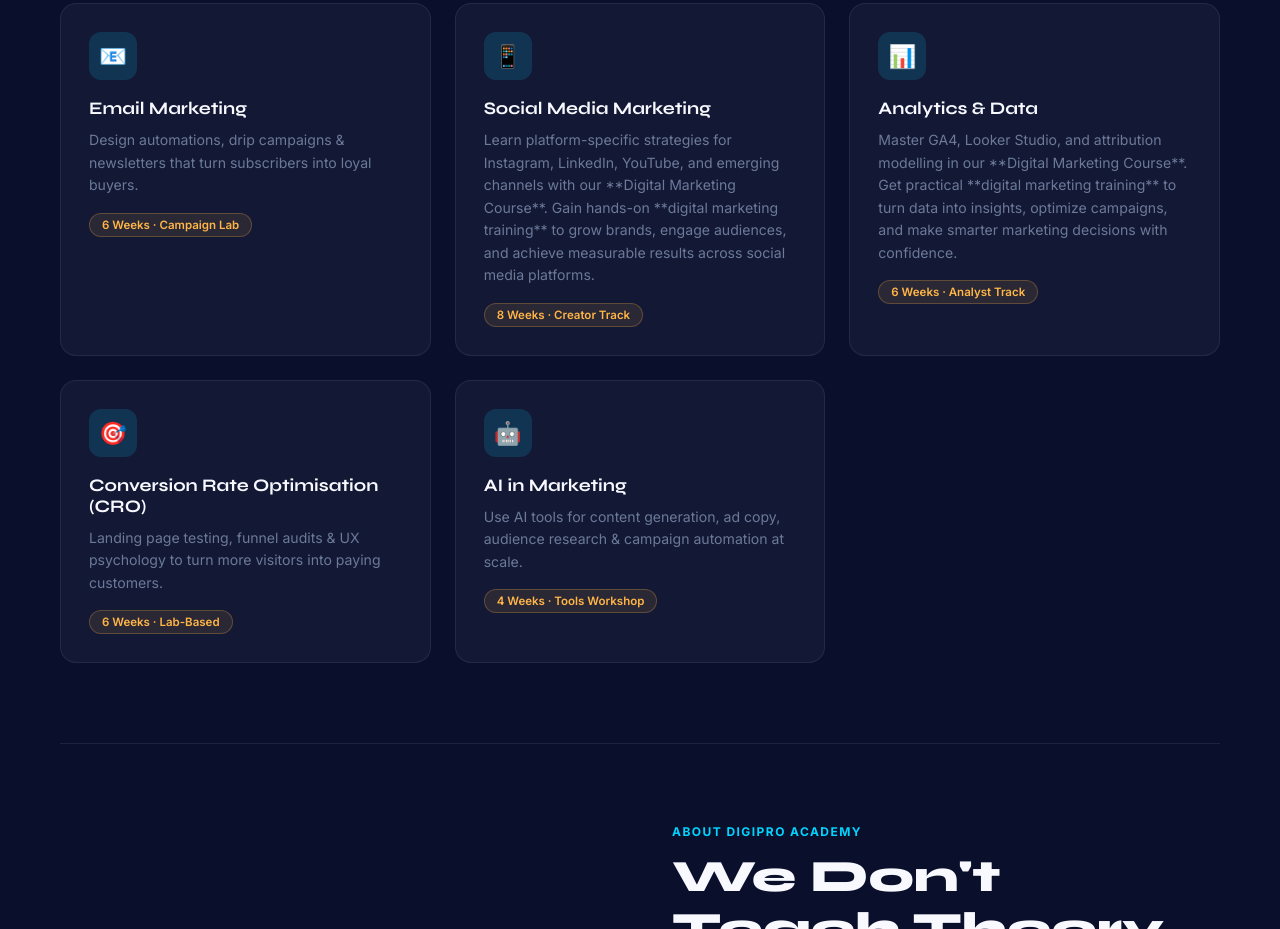
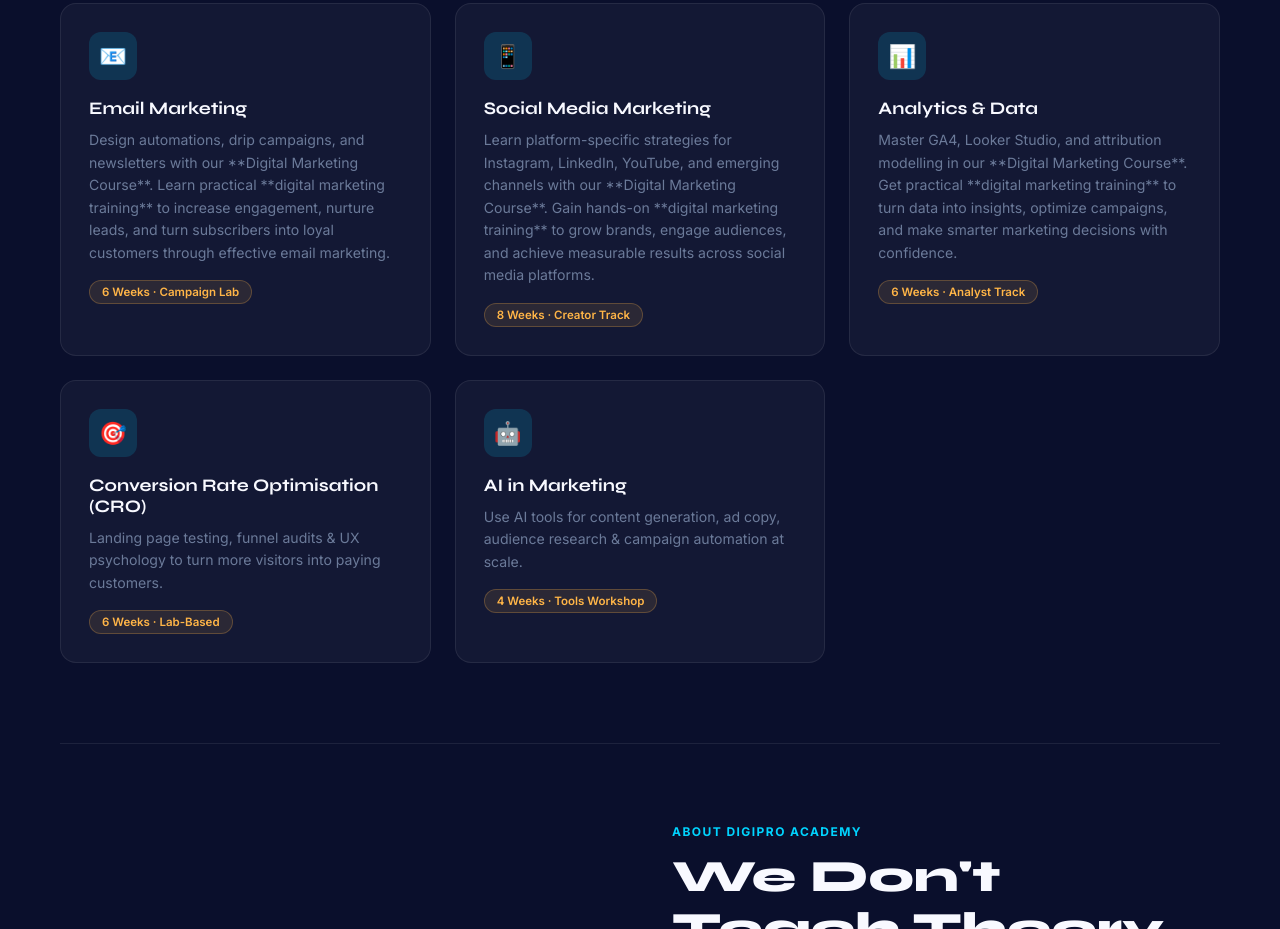
Before and after one commit to YUVRAJ22-ART/DIGITAL-MARKETING, a plain HTML site: page index.html in a window 1280 px wide. Shown: the part 1777-2706 px from the top of the page. Drawn offline with Linux system fonts and the light colour scheme.

Commit message:
Update index.html

```diff
--- a/index.html
+++ b/index.html
@@ -440,7 +440,8 @@
       <div class="course-card fade-up">
         <div class="course-icon">📧</div>
         <h3>Email Marketing</h3>
-        <p>Design automations, drip campaigns & newsletters that turn subscribers into loyal buyers.</p>
+        <p>Design automations, drip campaigns, and newsletters with our **Digital Marketing Course**. Learn practical **digital marketing training** to increase engagement, nurture leads, and turn subscribers into loyal customers through effective email marketing.
+</p>
         <span class="course-tag">6 Weeks · Campaign Lab</span>
       </div>
       <div class="course-card fade-up">
```
